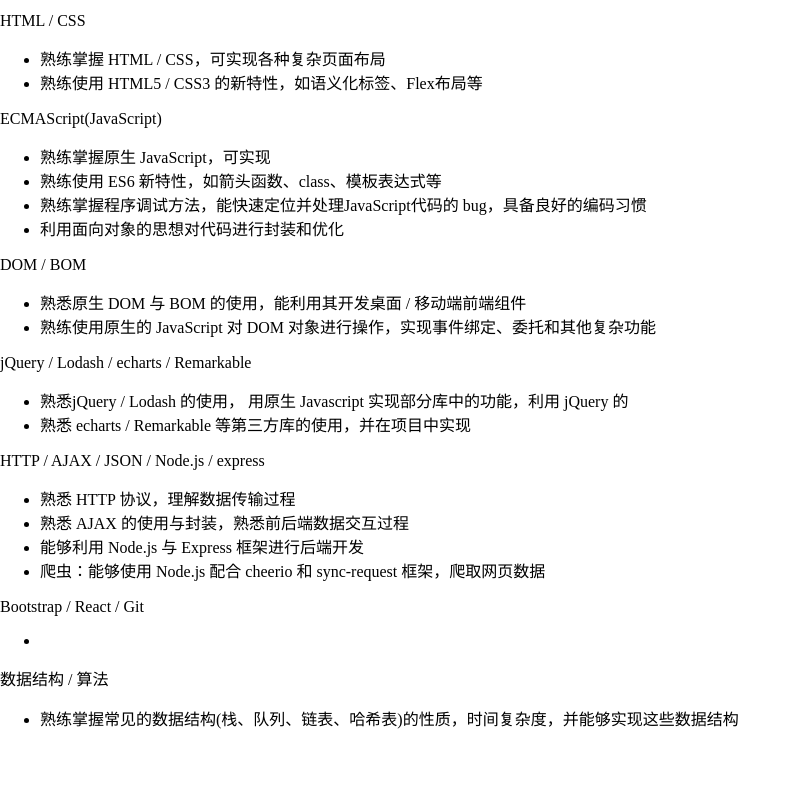
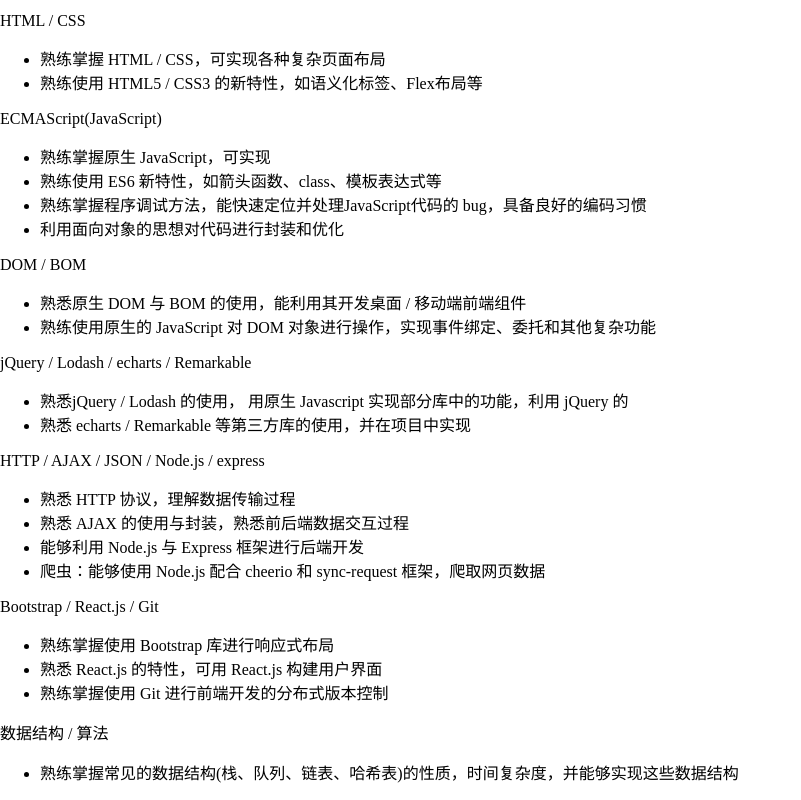
Before and after one commit to hanshuai1994/myindex, a website: page template/cv.html in a window 1280 px wide. Shown: the part 305-1105 px from the top of the page, without its empty margins (0-801 px from the left). Before the commit the page ends 1051 px from the top, so only its background shows below. Drawn offline with Linux system fonts and the light colour scheme.

Commit message:
简历补充

```diff
--- a/template/cv.html
+++ b/template/cv.html
@@ -45,9 +45,11 @@
                     <li>能够利用 Node.js 与 Express 框架进行后端开发</li>
                     <li>爬虫：能够使用 Node.js 配合 cheerio 和 sync-request 框架，爬取网页数据</li>
                 </ul>
-                <p>Bootstrap / React / Git</p>
+                <p>Bootstrap / React.js / Git</p>
                 <ul>
-                    <li></li>
+                    <li>熟练掌握使用 Bootstrap 库进行响应式布局</li>
+                    <li>熟悉 React.js 的特性，可用 React.js 构建用户界面</li>
+                    <li>熟练掌握使用 Git 进行前端开发的分布式版本控制</li>
                 </ul>
                 <p>数据结构 / 算法</p>
                 <ul>
```
